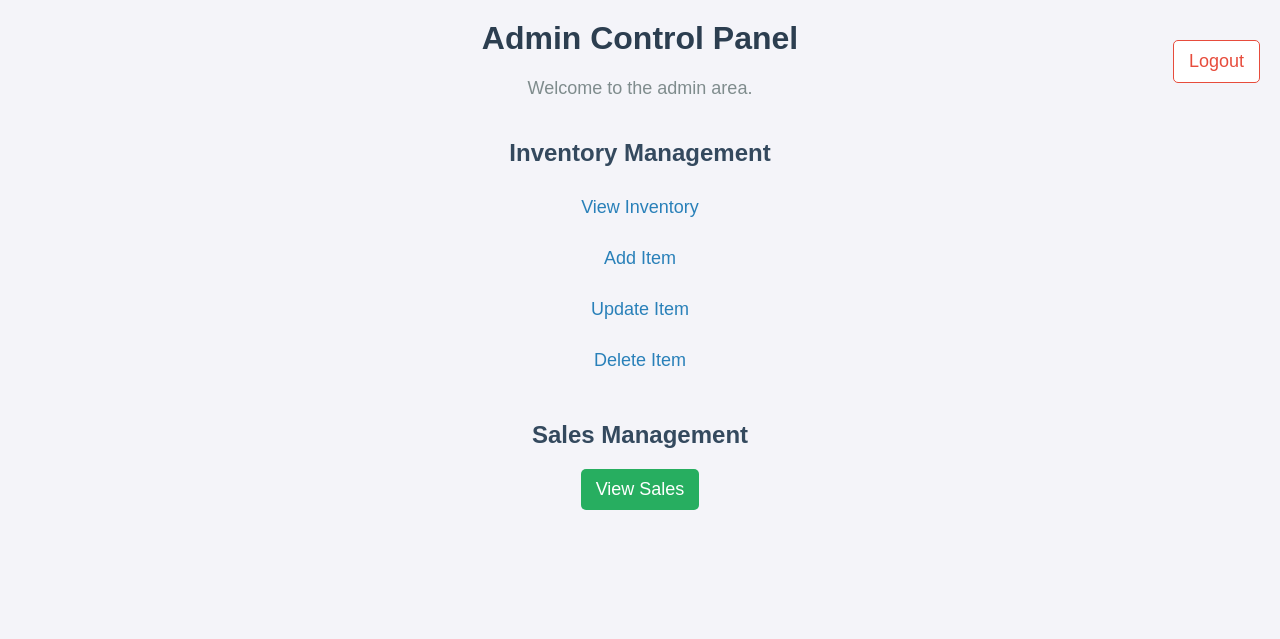
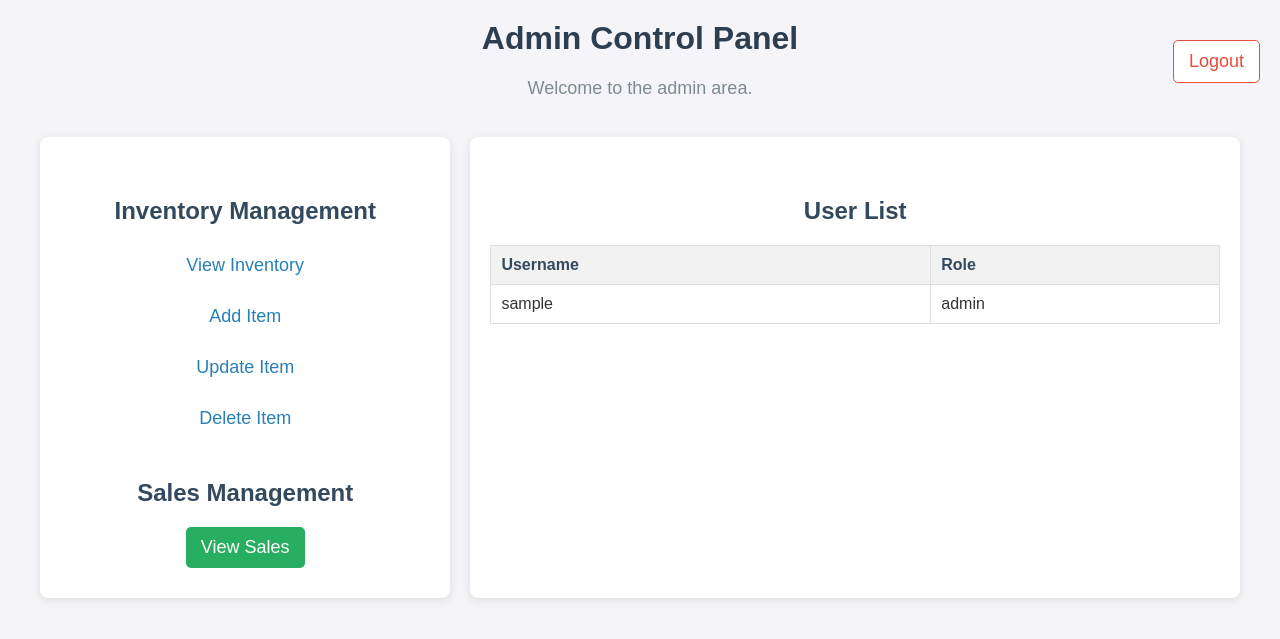
Before and after one commit to Devin1mc/CSC289-Group5-GloryDays, a Flask app: template src/templates/admin.html in a window 1280 px wide. Shown: the top 639 px of the page. Run offline with Flask 3, Linux system fonts and the light colour scheme; the template is opened without the code that fills it: most values are stand-ins (such as "Sample title", 1, 10 or a date in 2020).

Commit message:
CI/CD :)

```diff
--- a/src/app.py
+++ b/src/app.py
@@ -79,10 +79,16 @@ def inventory_data():
 def admin_page():
     # Basic session check (replace with proper authentication)
     if 'user' in session:
-        return render_template('admin.html')
+        # Fetch the list of users and their roles from the database
+        conn = get_db_connection()
+        cursor = conn.cursor()
+        cursor.execute("SELECT id, username, role FROM users")
+        users = cursor.fetchall()
+        conn.close()
 
-if __name__ == "__main__":
-    app.run(debug=True)
+        # Pass the list of users to the admin template
+        return render_template('admin.html', users=users)
+
 
 @app.route('/inventory')
 def inventory_page():
@@ -97,3 +103,6 @@ def inventory_page():
 
     # Return the inventory data as JSON
     return jsonify(inventory_list)
+
+if __name__ == "__main__":
+    app.run(debug=True)
--- a/src/templates/admin.css
+++ b/src/templates/admin.css
@@ -87,8 +87,63 @@ a.logout:hover {
     color: white;
 }
 
+/* Layout styles for admin page */
+.container {
+    display: flex;
+    max-width: 1200px;
+    margin: 0 auto;
+    padding: 20px;
+}
+
+.sidebar-left {
+    width: 33%;
+    padding: 20px;
+    background-color: white;
+    border-radius: 8px;
+    box-shadow: 0 2px 10px rgba(0, 0, 0, 0.1);
+    margin-right: 20px;
+}
+
+.sidebar-right {
+    width: 65%;
+    padding: 20px;
+    background-color: white;
+    border-radius: 8px;
+    box-shadow: 0 2px 10px rgba(0, 0, 0, 0.1);
+}
+
+table {
+    width: 100%;
+    border-collapse: collapse;
+}
+
+table th, table td {
+    padding: 10px;
+    border: 1px solid #ddd;
+    text-align: left;
+}
+
+table th {
+    background-color: #f2f2f2;
+    color: #34495e;
+}
+
+table tr:nth-child(even) {
+    background-color: #f9f9f9;
+}
+
 /* Responsive layout */
 @media (max-width: 768px) {
+    .container {
+        flex-direction: column;
+        padding: 10px;
+    }
+
+    .sidebar-left, .sidebar-right {
+        width: 100%;
+        margin-bottom: 20px;
+    }
+
     h1 {
         font-size: 28px;
     }
--- a/src/templates/admin.html
+++ b/src/templates/admin.html
@@ -1,15 +1,20 @@
 <!DOCTYPE html>
-<html>
+<html lang="en">
 <head>
     <link rel="stylesheet" href="admin.css">
     <title>Admin Panel</title>
     <a href="/logout" class="logout">Logout</a>
 </head>
 <body>
+
     <h1>Admin Control Panel</h1>
 
     <p>Welcome to the admin area.</p>
 
+    <div class="container">
+
+        <!-- Left Sidebar for Inventory and Sales Management -->
+        <div class="sidebar-left">
             <h2>Inventory Management</h2>
             <ul>
                 <li><a href="/inventory">View Inventory</a></li>
@@ -20,8 +25,31 @@
 
             <h2>Sales Management</h2>
             <ul>
-        <li><a href="/sales" class="px-4 py-2 bg-green-600 text-white rounded-md">View Sales</a></li>
+                <li><a href="/sales" class="bg-green-600">View Sales</a></li>
             </ul>
+        </div>
+
+        <!-- Right Sidebar for User List -->
+        <div class="sidebar-right">
+            <h2>User List</h2>
+            <table>
+                <thead>
+                    <tr>
+                        <th>Username</th>
+                        <th>Role</th>
+                    </tr>
+                </thead>
+                <tbody>
+                    {% for user in users %}
+                    <tr>
+                        <td>{{ user.username }}</td>
+                        <td>{{ user.role }}</td>
+                    </tr>
+                    {% endfor %}
+                </tbody>
+            </table>
+        </div>
+    </div>
 
 </body>
 </html>
```
Lines whose indentation alone changed are shown as unchanged.
